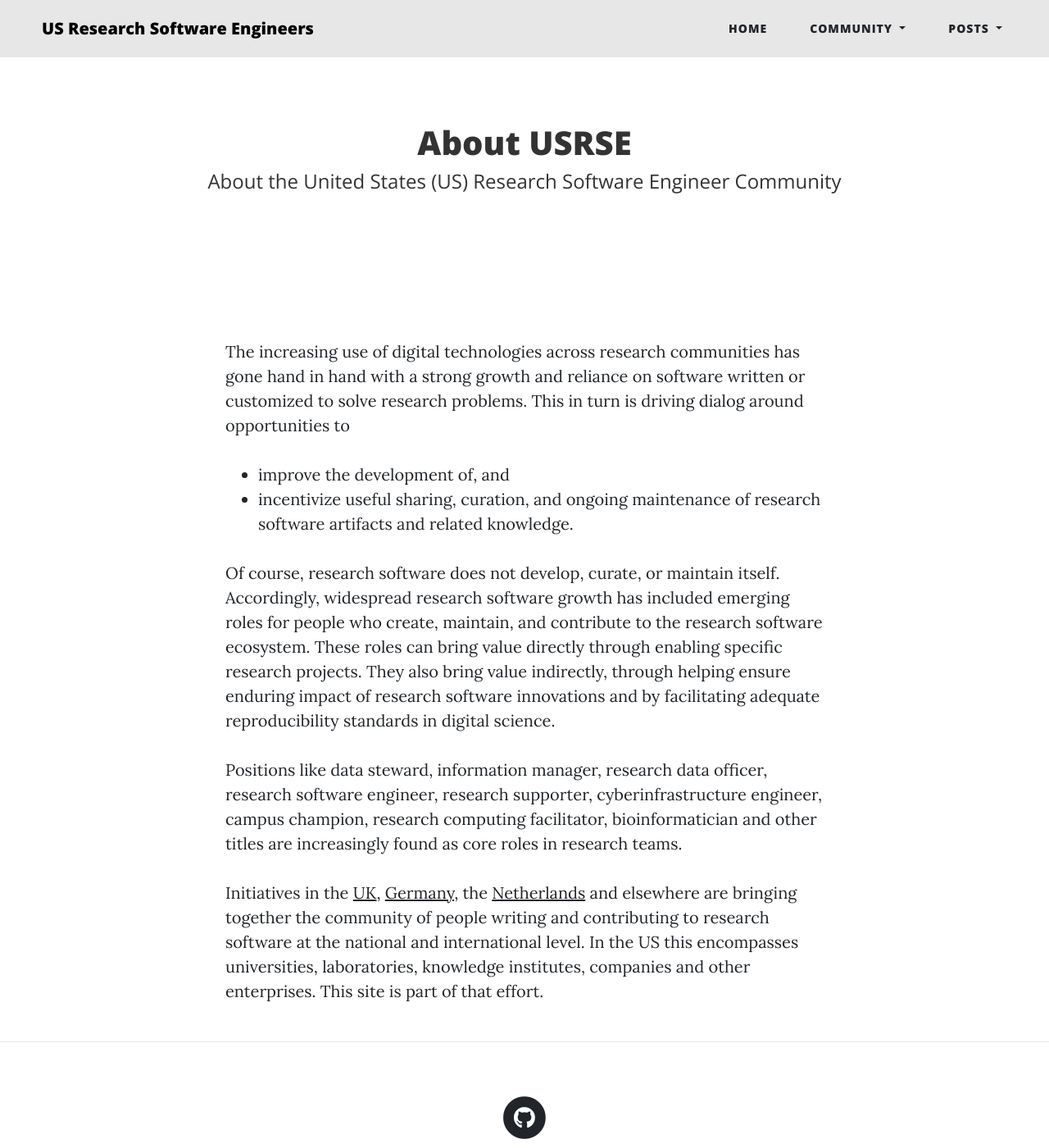
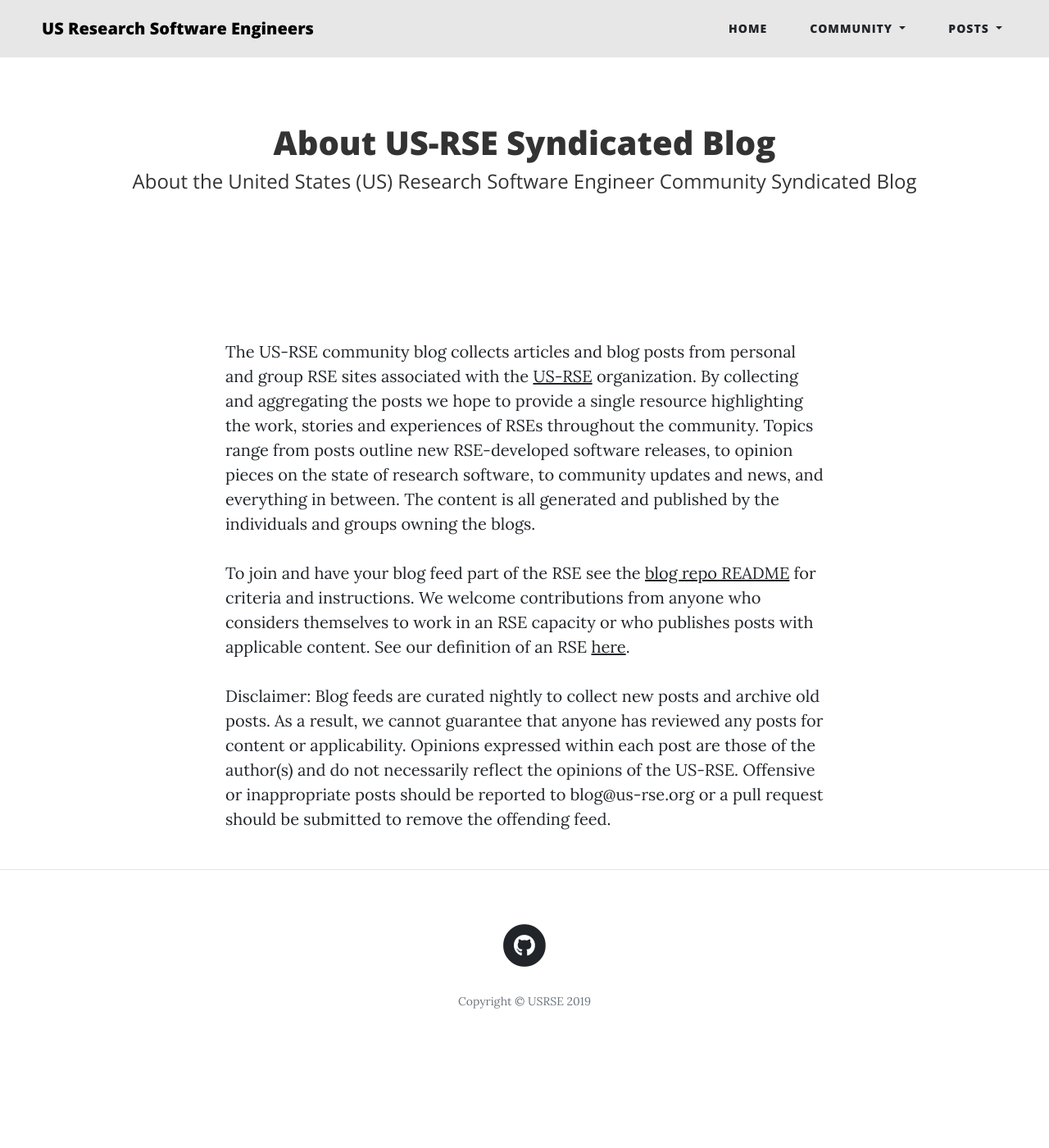
Before and after one commit to USRSE/blog, a Jekyll site: the page built from pages/about.md, in a window 1280 px wide and 1400 px high. Shown: the whole window at 82% size. Built offline with Jekyll 4.4.1, drawn with Linux system fonts in a browser that asks for light colours; nearby versions of some CDN libraries.

Commit message:
Update about to reflect blog, not broader us-rse

```diff
--- a/pages/about.md
+++ b/pages/about.md
@@ -1,34 +1,13 @@
 ---
 layout: page
-title: About USRSE
-description: About the United States (US) Research Software Engineer Community
+title: About US-RSE Syndicated Blog
+description: About the United States (US) Research Software Engineer Community Syndicated Blog
 permalink: /about/
 ---
 
-The increasing use of digital technologies across research communities has gone hand
-in hand with a strong growth and reliance on software written or customized to solve
-research problems. This in turn is driving dialog around opportunities to
+The US-RSE community blog collects articles and blog posts from personal and group RSE sites associated with the [US-RSE](https://us-rse.org) organization.  By collecting and aggregating the posts we hope to provide a single resource highlighting the work, stories and experiences of RSEs throughout the community.  Topics range from posts outline new RSE-developed software releases, to opinion pieces on the state of research software, to community updates and news, and everything in between.  The content is all generated and published by the individuals and groups owning the blogs.
 
-  * improve the development of, and
-  * incentivize useful sharing, curation, and ongoing maintenance of
-    research software artifacts and related knowledge.
+To join and have your blog feed part of the RSE see the [blog repo README](https://github.com/USRSE/blog) for criteria and instructions.  We welcome contributions from anyone who considers themselves to work in an RSE capacity or who publishes posts with applicable content.  See our definition of an RSE [here](https://us-rse.org/what-is-an-rse/).
 
-Of course, research software does not develop, curate, or maintain itself. Accordingly,
-widespread research software growth has included emerging roles for people who
-create, maintain, and contribute to the research software ecosystem. These roles can
-bring value directly through enabling specific research projects. They
-also bring value indirectly, through helping ensure enduring impact of research
-software innovations and by facilitating adequate reproducibility standards in
-digital science.
-
-Positions like data steward, information manager, research data
-officer, research software engineer, research supporter, cyberinfrastructure
-engineer, campus champion, research computing facilitator, bioinformatician and
-other titles are increasingly found as core roles in research teams.
-
-Initiatives in the [UK](http://rse.ac.uk/), [Germany](http://www.de-rse.org/en), the
-[Netherlands](http://nl-rse.org) and elsewhere are bringing
-together the community of people writing and contributing to research software at
-the national and international level. In the US this encompasses
-universities, laboratories, knowledge institutes, companies and other
-enterprises. This site is part of that effort.
+Disclaimer:
+Blog feeds are curated nightly to collect new posts and archive old posts.  As a result, we cannot guarantee that anyone has reviewed any posts for content or applicability.  Opinions expressed within each post are those of the author(s) and do not necessarily reflect the opinions of the US-RSE.  Offensive or inappropriate posts should be reported to blog@us-rse.org or a pull request should be submitted to remove the offending feed.
```
